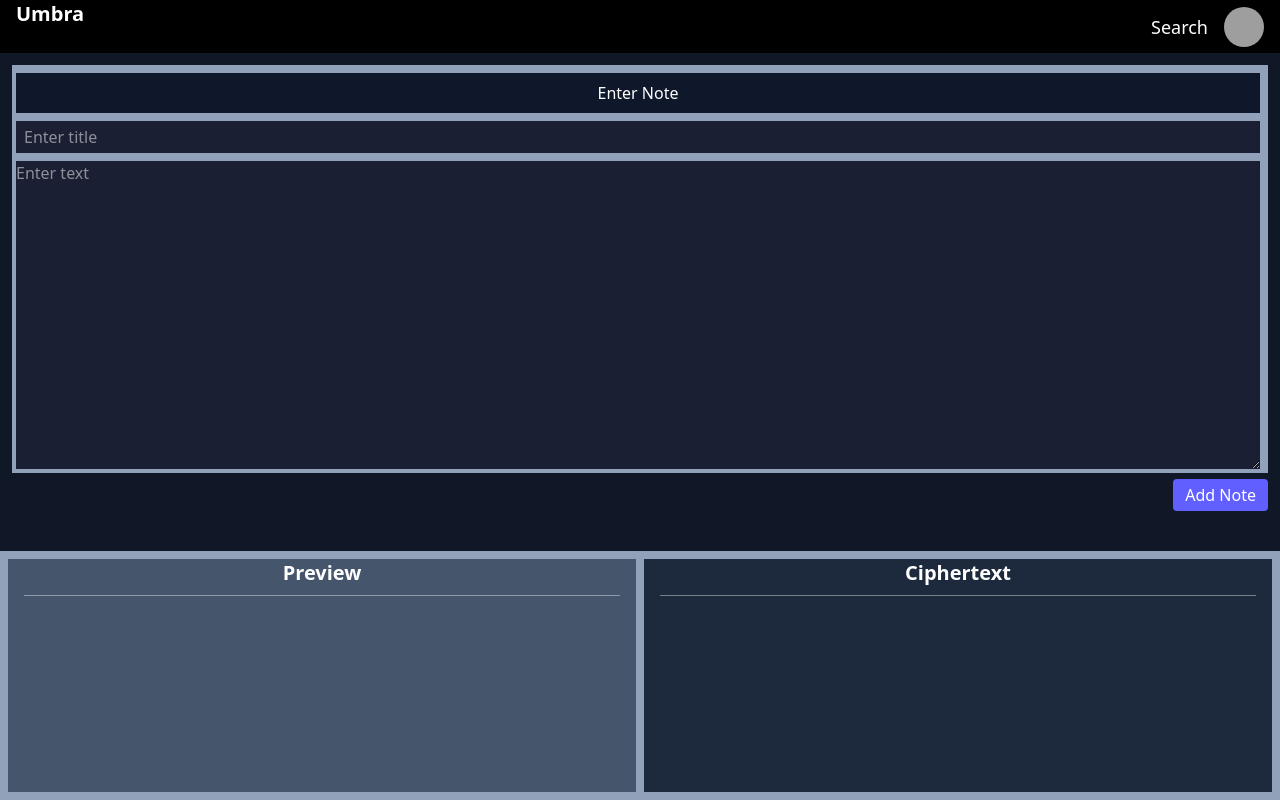
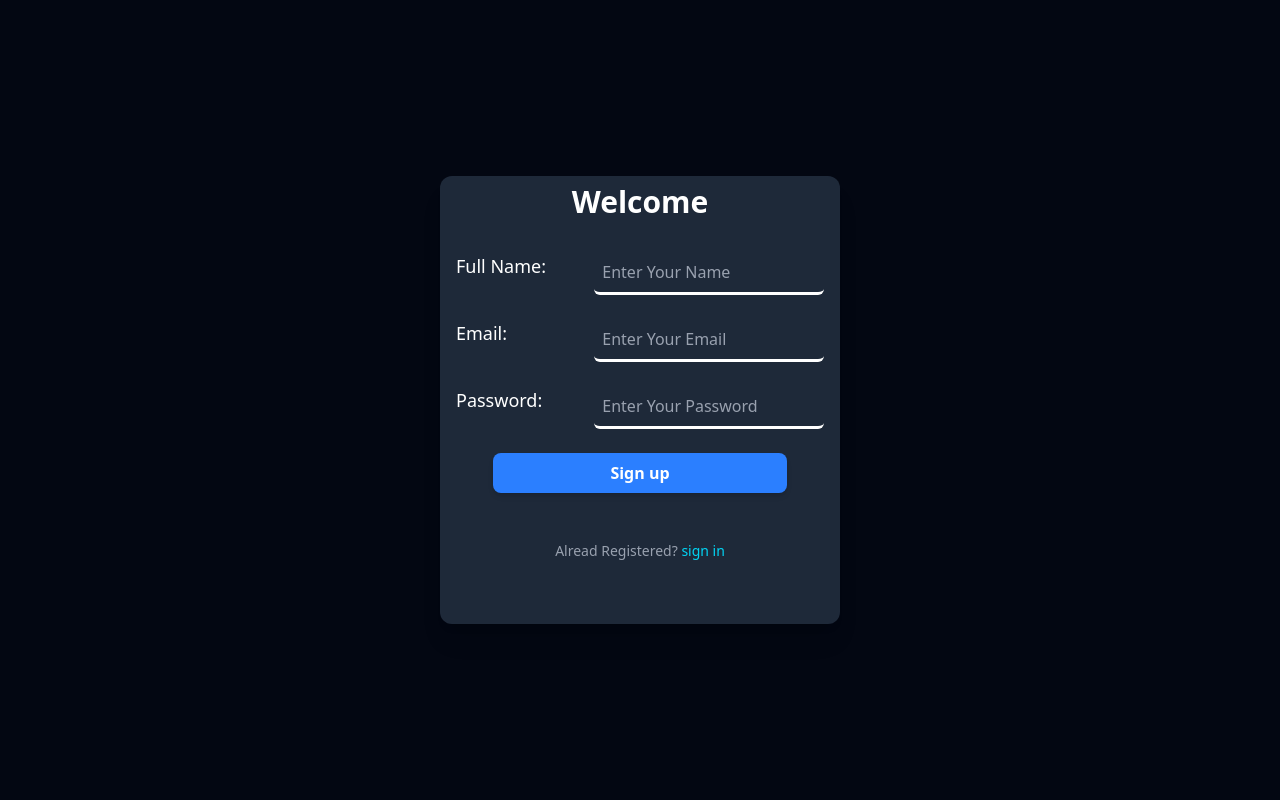
Before and after one commit to Arsh271/Umbra, a React (Vite) app: page /register in a window 1280 px wide. Built offline with nearby package versions, Linux system fonts and the light colour scheme; grey boxes are pictures that could not be loaded.

Commit message:
Add fully functional login and Sign up page

```diff
--- a/src/components/Card.jsx
+++ b/src/components/Card.jsx
@@ -1,11 +1,29 @@
 import React, { useState } from 'react'
 import Preview from './Preview'
 import CipherText from './CipherText'
+import axios from 'axios'
 
 const Card = () => {
 
   const [text ,setText] = useState('')
   const [heading ,setHeading] = useState('')
+
+  const handleSubmit=(e)=>{
+    e.preventDefault();
+    axios.post('http://localhost:3001/home',{heading,text})
+    .then((res)=>{
+      console.log(res.data);
+      if(res.data==="Title already exist..."){
+        console.log(res.data);
+      }
+      else if(res.data==="Title is required"){
+        console.log(res.data);
+      }
+      setHeading("")
+      setText("")
+
+    })
+  }
 
 
   return (
@@ -14,7 +32,8 @@ const Card = () => {
 
         <h1 className='border-4 border-t-8 border-r-8 border-slate-400 p-2 bg-slate-900 text-center'>Enter Note </h1>
 
-        <input
+        <form className='bg-gray-900 h-28/45 w-full text-white p-3' onSubmit={handleSubmit}>
+            <input
          className='h-10 px-2 w-full bg-[#1a1f33] border-4 border-r-8 border-slate-400 outline-none'
          placeholder='Enter title'
          type="text"
@@ -46,6 +65,8 @@ const Card = () => {
         </button>
 
         </div>
+        </form>
+
 
 
     </div>
--- a/src/main.jsx
+++ b/src/main.jsx
@@ -2,11 +2,12 @@
 import { createRoot } from 'react-dom/client'
 import './index.css'
 import App from './App.jsx'
-import { BrowserRouter } from 'react-router-dom'
+import Login from './pages/Login.jsx'
+import Router  from './Router.jsx'
+
 
 createRoot(document.getElementById('root')).render(
-  <BrowserRouter>
-  <App /></BrowserRouter>
 
+  <Router />
 
 )
--- a/src/pages/Login.jsx
+++ b/src/pages/Login.jsx
@@ -1,13 +1,51 @@
-import React from 'react'
+import React, { useState } from 'react'
 import { FcGoogle } from "react-icons/fc";
+import { Link, useNavigate } from 'react-router-dom';
+import axios from 'axios';
 
 const Login = () => {
+
+
+
+  const [email, setEmail]= useState('')
+  const [password, setPassword]= useState('')
+  const navigate = useNavigate('')
+
+  const handleSubmit= (e)=>{
+    e.preventDefault()
+    axios.post('http://localhost:3001/login',{email,password})
+    .then((res)=>{
+      console.log(res)
+      if(res.data==="Success"){
+        // alert(res.data)
+        navigate('/home')
+      }
+      else if(res.data==="INCORRECT PASSWORD"){
+        alert(res.data)
+      }
+      else if(res.data==="NO record existed"){
+        alert(res.data)
+      }
+
+    })
+    .catch((err)=>{
+      console.log(err);
+
+    })
+  }
+
+
+
   return (
     <div className=' h-screen w-full bg-gray-950 flex items-center justify-center text-shadow-slate-50'>
 
+
+
+
+
         <div className='bg-gray-800 w-100 h-112 rounded-xl shadow-xl hover:shadow-[0_0_25px_rgba(56,140,248,1)]'>
 
-          <form >
+          <form onSubmit={handleSubmit}>
 
 
 
@@ -30,6 +68,10 @@ const Login = () => {
                focus:border-blue-500 focus:outline-none
                transition-all duration-300
                placeholder-gray-400"
+    value={email}
+    onChange={(e)=>{
+      setEmail(e.target.value)
+    }}
   />
 </div>
 
@@ -53,6 +95,10 @@ const Login = () => {
                focus:border-blue-500 focus:outline-none
                transition-all duration-300
                placeholder-gray-400"
+    value={password}
+    onChange={(e)=>{
+      setPassword(e.target.value)
+    }}
   />
 </div>
 
@@ -88,7 +134,7 @@ const Login = () => {
 
 
             <p className='text-center text-gray-400 text-sm mt-6'>
-              Don't have an account? <a href="#" className='text-cyan-400 hover:underline'>sign up</a>
+              Don't have an account?  <Link to='/register' className='text-cyan-400 hover:underline'>sign up</Link>
             </p>
 
         </div>
--- a/src/pages/SignUp.jsx
+++ b/src/pages/SignUp.jsx
@@ -1,6 +1,49 @@
-import React from 'react'
+import React, {  useState } from 'react'
+import { Link , useNavigate } from 'react-router-dom';
+import axios from 'axios'
 
 const SignUp = () => {
+
+
+
+    const [name, setName]= useState('')
+    const [email, setEmail]= useState('')
+    const [password, setPassword]= useState('')
+    const navigate= useNavigate()
+
+
+    const handleSubmit =(e)=>{
+      e.preventDefault()
+      axios.post('http://localhost:3001/register',{name,email,password})
+      .then((res)=>{
+
+        if(res.data==="User already existed"){
+          console.log(res.data);
+
+          alert(res.data)
+        }
+        else if(res.data==="All fields are  required"){
+          alert(res.data)
+        }
+        else{
+          console.log(result.data);
+
+          navigate('/login')
+        }
+
+
+
+      })
+      .catch((err)=>{
+        console.log(err);
+
+      })
+
+    }
+
+
+
+
   return (
     <div className='h-screen w-full bg-gray-950 flex items-center justify-center text-shadow-slate-50 '>
 
@@ -11,15 +54,27 @@ const SignUp = () => {
                 <h1 className='text-white font-bold text-3xl py-1'>Welcome</h1>
             </div>
 
-            <div className='flex gap-6 w-full'>
+
+            <form className='flex flex-col gap-6' onSubmit={handleSubmit}>
+              <div className='flex gap-6 w-full'>
               <label htmlFor="Fname" className='text-lg w-1/3'>
                 Full Name:
               </label>
 
-              <input type="text"  placeholder='Enter Your Name' className="w-2/3 border-b-3 border-white  px-2 py-2 rounded-md
+              <input
+               type="text"
+               placeholder='Enter Your Name'
+               id='Fname'
+               className="w-2/3 border-b-3 border-white  px-2 py-2 rounded-md
                focus:border-blue-500 focus:outline-none
                transition-all duration-300
-               placeholder-gray-400"/>
+               placeholder-gray-400"
+               value={name}
+               onChange={(e)=>{
+                setName(e.target.value)
+               }}
+               />
+
             </div>
 
 
@@ -28,10 +83,20 @@ const SignUp = () => {
                 Email:
               </label>
 
-              <input type="email" id='email' name='email'  placeholder='Enter Your Email' className="w-2/3 border-b-3 border-white  px-2 py-2 rounded-md
+              <input
+              type="email"
+              id='email'
+              name='email'
+              placeholder='Enter Your Email'
+              className="w-2/3 border-b-3 border-white  px-2 py-2 rounded-md
                focus:border-blue-500 focus:outline-none
                transition-all duration-300
-               placeholder-gray-400"/>
+               placeholder-gray-400"
+               value={email}
+               onChange={(e)=>{
+                setEmail(e.target.value)
+               }}
+               />
             </div>
 
 
@@ -40,10 +105,20 @@ const SignUp = () => {
                 Password:
               </label>
 
-              <input type="Password" id='Password' name='Password'  placeholder='Enter Your Password' className="w-2/3 border-b-3 border-white  px-2 py-2 rounded-md
+              <input
+              type="Password"
+              id='Password'
+              name='Password'
+              placeholder='Enter Your Password'
+              className="w-2/3 border-b-3 border-white  px-2 py-2 rounded-md
                focus:border-blue-500 focus:outline-none
                transition-all duration-300
-               placeholder-gray-400"/>
+               placeholder-gray-400"
+               value={password}
+               onChange={(e)=>{
+                setPassword(e.target.value)
+               }}
+               />
             </div>
 
             <div className='w-full flex justify-center'>
@@ -57,9 +132,12 @@ const SignUp = () => {
               Sign up
               </button>
             </div>
+            </form>
+
+
 
             <p className='text-center text-gray-400 text-sm mt-6'>
-              Alread Registered? <a href="#" className='text-cyan-400 hover:underline'>sign in</a>
+              Alread Registered?  <Link to='/login' className='text-cyan-400 hover:underline'>sign in</Link>
             </p>
 
         </div>
```
